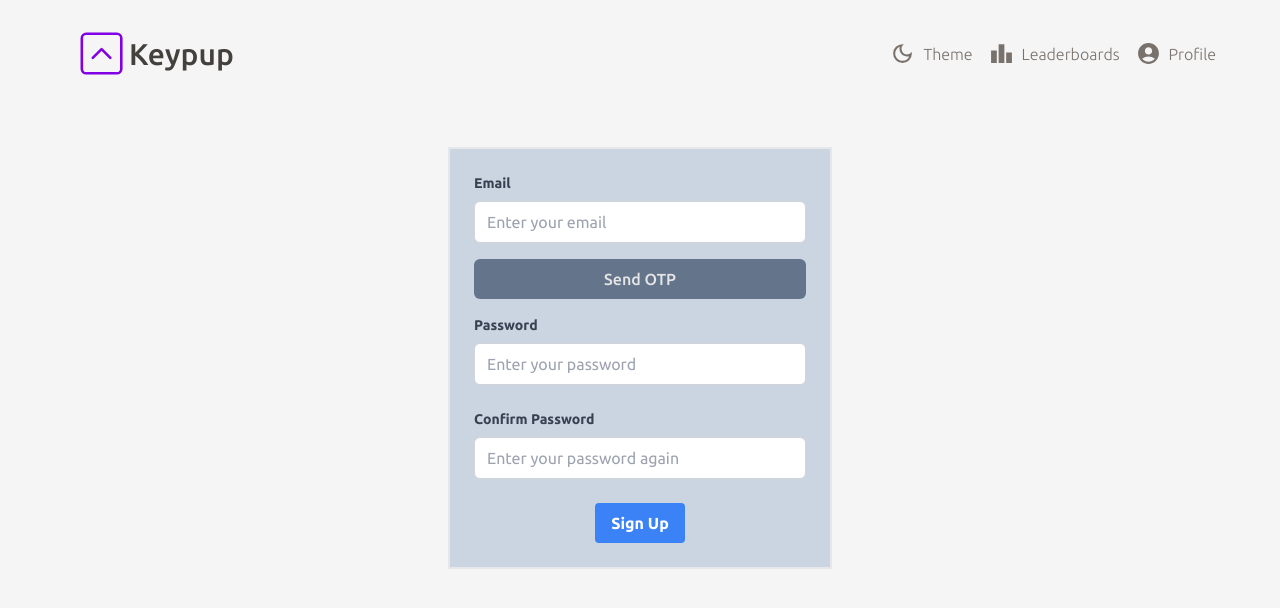
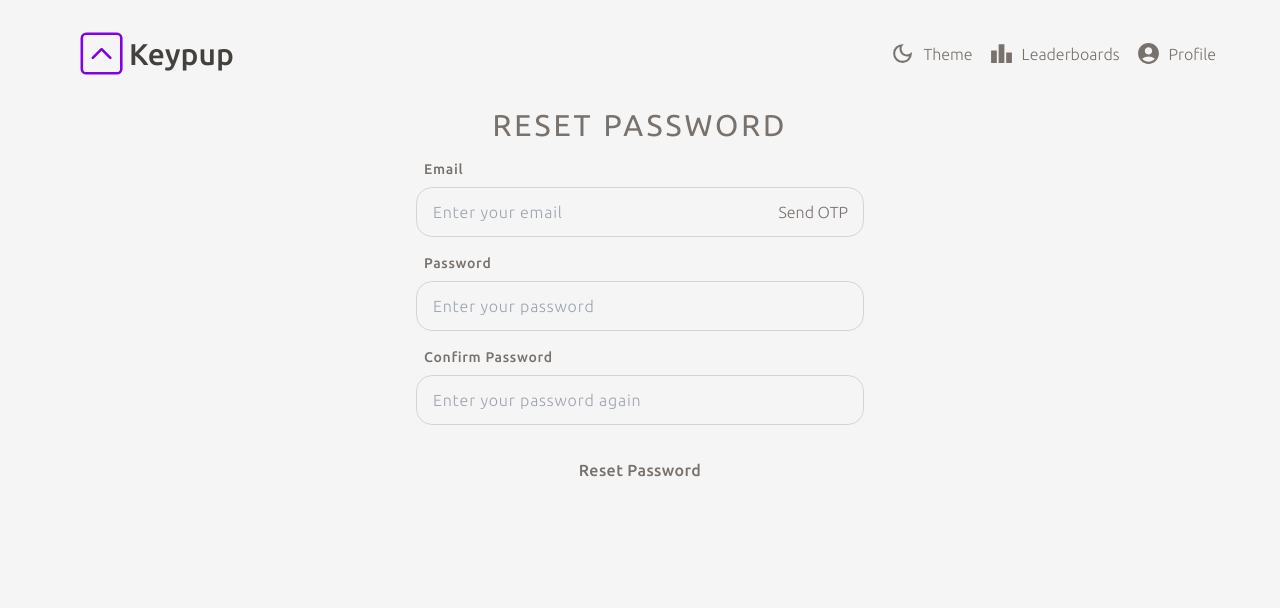
Before and after one commit to Joshi-Sarthak/Keypup, a Next.js app: page /forgotpassword in a window 1280 px wide. Shown: the top 608 px of the page. Built offline with nearby package versions, Linux system fonts and the light colour scheme.

Commit message:
Add forgot pass UI

```diff
--- a/src/components/client/ForgotPasswordForm.tsx
+++ b/src/components/client/ForgotPasswordForm.tsx
@@ -1,7 +1,7 @@
 "use client"
 
-import {useState} from "react"
-import {useRouter} from "next/navigation"
+import { useState } from "react"
+import { useRouter } from "next/navigation"
 import validator from "validator"
 
 const ForgotPasswordForm = () => {
@@ -17,7 +17,7 @@ const ForgotPasswordForm = () => {
 	const router = useRouter()
 
 	const handleChange = (e: React.ChangeEvent<HTMLInputElement>) => {
-		setFormData({...formData, [e.target.id]: e.target.value})
+		setFormData({ ...formData, [e.target.id]: e.target.value })
 		if (e.target.id === "email" && validator.isEmail(formData.email)) {
 			return setError("")
 		}
@@ -37,7 +37,7 @@ const ForgotPasswordForm = () => {
 				headers: {
 					"Content-Type": "application/json",
 				},
-				body: JSON.stringify({email: formData.email}),
+				body: JSON.stringify({ email: formData.email }),
 				credentials: "include",
 			})
 
@@ -62,7 +62,7 @@ const ForgotPasswordForm = () => {
 				headers: {
 					"Content-Type": "application/json",
 				},
-				body: JSON.stringify({email: formData.email, otp: formData.otp}),
+				body: JSON.stringify({ email: formData.email, otp: formData.otp }),
 				credentials: "include",
 			})
 
@@ -81,11 +81,11 @@ const ForgotPasswordForm = () => {
 
 	const handleFormSubmit = async (event: React.FormEvent<HTMLFormElement>) => {
 		event.preventDefault()
-		const {email, password, confirmPassword} = formData
+		const { email, password, confirmPassword } = formData
 
 		// Validate inputs
 		if (!email || !password || !confirmPassword) {
-			setError("Please fill out all fields.")
+			setError("Please fill out all the fields.")
 			return
 		}
 
@@ -95,7 +95,7 @@ const ForgotPasswordForm = () => {
 		}
 
 		if (!otpVerified) {
-			setError("Please verify your OTP before signing up.")
+			setError("Please verify your OTP before changing the password.")
 			return
 		}
 
@@ -104,7 +104,9 @@ const ForgotPasswordForm = () => {
 		}
 
 		if (!validator.isStrongPassword(password)) {
-			return setError("Please enter a strong password")
+			return setError(
+				"Please enter a strong password,\n Password must contain atleast 1 uppercase alphabet, 1 lowercase alphabet,1 number and 1 special character"
+			)
 		}
 
 		try {
@@ -113,7 +115,7 @@ const ForgotPasswordForm = () => {
 				headers: {
 					"Content-Type": "application/json",
 				},
-				body: JSON.stringify({...formData}),
+				body: JSON.stringify({ ...formData }),
 				credentials: "include",
 			})
 
@@ -131,71 +133,89 @@ const ForgotPasswordForm = () => {
 	}
 
 	return (
-		<div>
 		<div className="flex-col items-center justify-center h-dvh">
+			<h2 className="flex justify-center tracking-widest text-3xl mb-4 text-stone-500 dark:text-neutral-500">
+				RESET PASSWORD
+			</h2>
 			<form
 				onSubmit={handleFormSubmit}
-					className="mx-auto my-10 border-2 max-w-sm bg-slate-300 p-6"
+				className="mx-auto max-w-md bg-transparent"
 			>
-					<div className="mb-4">
+				<div className="relative">
 					<label
 						htmlFor="email"
-							className="block text-gray-700 text-sm font-bold mb-2"
+						className="block text-stone-500 dark:text-neutral-400 font-medium text-sm mb-2 ml-2 tracking-wider"
 					>
 						Email
 					</label>
+					<div className="relative mb-4">
 						<input
 							onChange={handleChange}
 							autoComplete="off"
 							type="email"
 							id="email"
 							name="email"
-							className="w-full text-slate-950 px-3 py-2 border border-gray-300 rounded-md focus:outline-none focus:ring-2 focus:ring-blue-500"
+							className="w-full text-stone-500 dark:text-neutral-300 font-thin tracking-wider px-4 py-3 border border-gray-300 dark:border-neutral-700 rounded-2xl focus:outline-none focus:ring-2 focus:ring-stone-500 bg-transparent pr-[110px]"
 							placeholder="Enter your email"
 						/>
-					</div>
-
 						<button
 							type="button"
 							onClick={sendOtp}
-						className="mb-4 relative flex items-center justify-center bg-gradient-to-br group/btn bg-slate-500 w-full text-neutral-200 rounded-md h-10 font-medium shadow-[0px_1px_0px_0px_var(--zinc-800)_inset,0px_-1px_0px_0px_var(--zinc-800)_inset]"
+							className="absolute right-0 top-1/2 -translate-y-1/2 flex items-center justify-cente bg-transparent text-stone-500 dark:text-neutral-400 font-thin h-[calc(100%)] px-4 hover:text-stone-800 hover:dark:text-neutral-100 hover:bg-neutral-400 hover:dark:bg-neutral-700 hover:rounded-r-2xl transition-all duration-200"
 						>
 							Send OTP
 						</button>
+					</div>
+				</div>
+				<div className="flex justify-center items-center">
+					{OTPInputVisible && !otpVerified && (
+						<p className="text-green-500 mx-auto font-thin">
+							OTP sent successfully
+						</p>
+					)}
+				</div>
 
 				{OTPInputVisible && (
 					<>
-							<div className="mb-4">
+						<div className="relative">
 							<label
 								htmlFor="otp"
-									className="block text-gray-700 text-sm font-bold mb-2"
+								className="block text-stone-500 dark:text-neutral-400 font-medium text-sm mb-2 ml-2 tracking-wider"
 							>
 								OTP
 							</label>
+							<div className="relative mb-4">
 								<input
 									onChange={handleChange}
 									type="text"
 									id="otp"
 									name="otp"
-									className="w-full text-slate-950 px-3 py-2 border border-gray-300 rounded-md focus:outline-none focus:ring-2 focus:ring-blue-500"
+									className="w-full text-stone-500 dark:text-neutral-300 font-thin tracking-wider px-4 py-3 border border-gray-300 dark:border-neutral-700 rounded-2xl focus:outline-none focus:ring-2 focus:ring-stone-500 bg-transparent pr-[120px]"
 									placeholder="Enter your OTP"
 								/>
-							</div>
-
 								<button
 									type="button"
 									onClick={verifyOtp}
-								className="mb-4 relative flex items-center justify-center bg-gradient-to-br group/btn bg-slate-500 w-full text-neutral-200 rounded-md h-10 font-medium shadow-[0px_1px_0px_0px_var(--zinc-800)_inset,0px_-1px_0px_0px_var(--zinc-800)_inset]"
+									className="absolute right-0 top-1/2 -translate-y-1/2 flex items-center justify-cente bg-transparent text-stone-500 dark:text-neutral-400 font-thin h-[calc(100%)] px-4 hover:text-stone-800 hover:dark:text-neutral-100 hover:bg-neutral-400 hover:dark:bg-neutral-700 hover:rounded-r-2xl transition-all duration-200"
 								>
 									Verify OTP
 								</button>
+							</div>
+						</div>
+						<div className="flex justify-center items-center">
+							{otpVerified && (
+								<p className="text-green-500 mx-auto font-thin">
+									OTP verified successfully
+								</p>
+							)}
+						</div>
 					</>
 				)}
 
-					<div className="mb-6">
+				<div className="mb-4">
 					<label
 						htmlFor="password"
-							className="block text-gray-700 text-sm font-bold mb-2"
+						className="block text-stone-500 dark:text-neutral-400 font-medium text-sm mb-2 ml-2 tracking-wider"
 					>
 						Password
 					</label>
@@ -204,15 +224,15 @@ const ForgotPasswordForm = () => {
 						type="password"
 						id="password"
 						name="password"
-							className="w-full text-slate-950 px-3 py-2 border border-gray-300 rounded-md focus:outline-none focus:ring-2 focus:ring-blue-500"
+						className="w-full text-stone-500 dark:text-neutral-300 font-thin tracking-wider px-4 py-3 border border-gray-300 dark:border-neutral-700 rounded-2xl focus:outline-none focus:ring-2 focus:ring-stone-500 bg-transparent"
 						placeholder="Enter your password"
 					/>
 				</div>
 
-					<div className="mb-6">
+				<div className="">
 					<label
 						htmlFor="confirmpassword"
-							className="block text-gray-700 text-sm font-bold mb-2"
+						className="block text-stone-500 dark:text-neutral-400 font-medium text-sm mb-2 ml-2 tracking-wider"
 					>
 						Confirm Password
 					</label>
@@ -221,33 +241,25 @@ const ForgotPasswordForm = () => {
 						type="password"
 						id="confirmPassword"
 						name="confirmPassword"
-							className="w-full text-slate-950 px-3 py-2 border border-gray-300 rounded-md focus:outline-none focus:ring-2 focus:ring-blue-500"
+						className="w-full text-stone-500 dark:text-neutral-300 font-thin tracking-wider px-4 py-3 border border-gray-300 dark:border-neutral-700 rounded-2xl focus:outline-none focus:ring-2 focus:ring-stone-500 bg-transparent"
 						placeholder="Enter your password again"
 					/>
 				</div>
-
 				<div className="flex items-center justify-between">
 					<button
 						type="submit"
-							className="bg-blue-500 text-white font-bold py-2 px-4 rounded hover:bg-blue-600 focus:outline-none focus:ring-2 focus:ring-blue-500 mx-auto"
+						className="text-stone-500 w-full mt-6 py-2 px-32 rounded-2xl flex justify-center items-center tracking-wide font-medium bg-transparent hover:dark:border-stone-400 border dark:border-stone-800 border-neutral-100 hover:border-stone-600 hover:text-stone-600 dark:text-neutral-500 hover:dark:text-neutral-100 transition-all duration-400"
 					>
-							Sign Up
+						Reset Password
 					</button>
 				</div>
 			</form>
 
-				<div className="flex justify-center items-center">
+			<div className="flex flex-row justify-center items-center mt-2 tracking-wider font-thin">
 				{error && <p className="text-red-500 mx-auto">{error}</p>}
-				</div>
-				<div className="flex justify-center items-center">
-					{OTPInputVisible && !otpVerified && <p className="text-green-500 mx-auto">OTP sent successfully</p>}
-				</div>
-				<div className="flex justify-center items-center">
-					{otpVerified && <p className="text-green-500 mx-auto">OTP verified successfully</p>}
-				</div>
 			</div>
 		</div>
 	)
 }
 
-export {ForgotPasswordForm}
+export { ForgotPasswordForm }
--- a/src/components/client/loginForm.tsx
+++ b/src/components/client/loginForm.tsx
@@ -21,7 +21,7 @@ const LoginForm = () => {
 
 		// Check if email and password fields are filled
 		if (!email || !password) {
-			setError("Fields cannot be empty")
+			setError("Please fill all the details.")
 			return // Prevent form submission
 		}
 
@@ -34,9 +34,8 @@ const LoginForm = () => {
 
 		if (loginError) {
 			console.log(loginError)
-			setError("Invalid Credentials")
+			setError("Invalid Credentials, please try again")
 		} else {
-			console.log("tt")
 			router.refresh()
 		}
 	}
--- a/src/components/client/signupForm.tsx
+++ b/src/components/client/signupForm.tsx
@@ -47,7 +47,9 @@ const SignupForm = () => {
 		}
 
 		if (!validator.isStrongPassword(password)) {
-			return setError("Please enter a strong password")
+			return setError(
+				"Please enter a strong password,\n Password must contain atleast 1 uppercase alphabet, 1 lowercase alphabet,1 number and 1 special character"
+			)
 		}
 
 		try {
```
Lines whose indentation alone changed are shown as unchanged.
